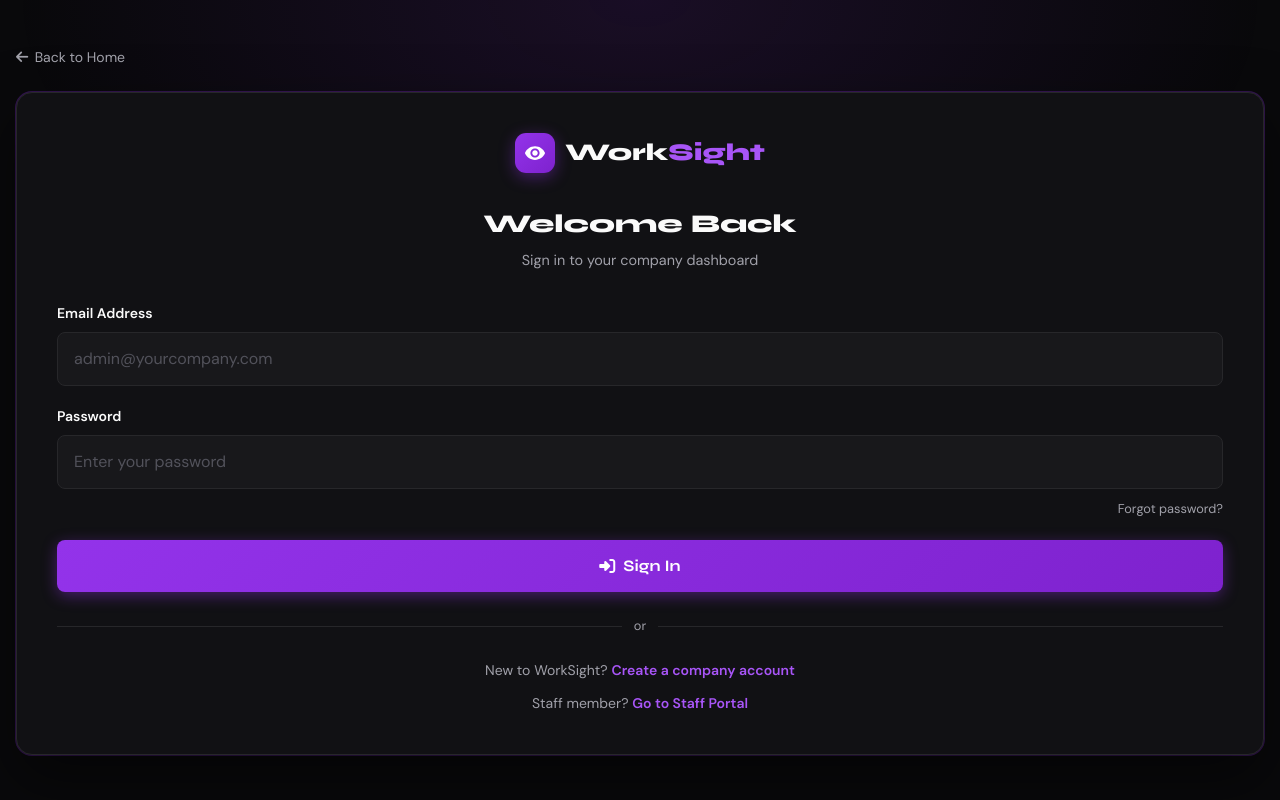
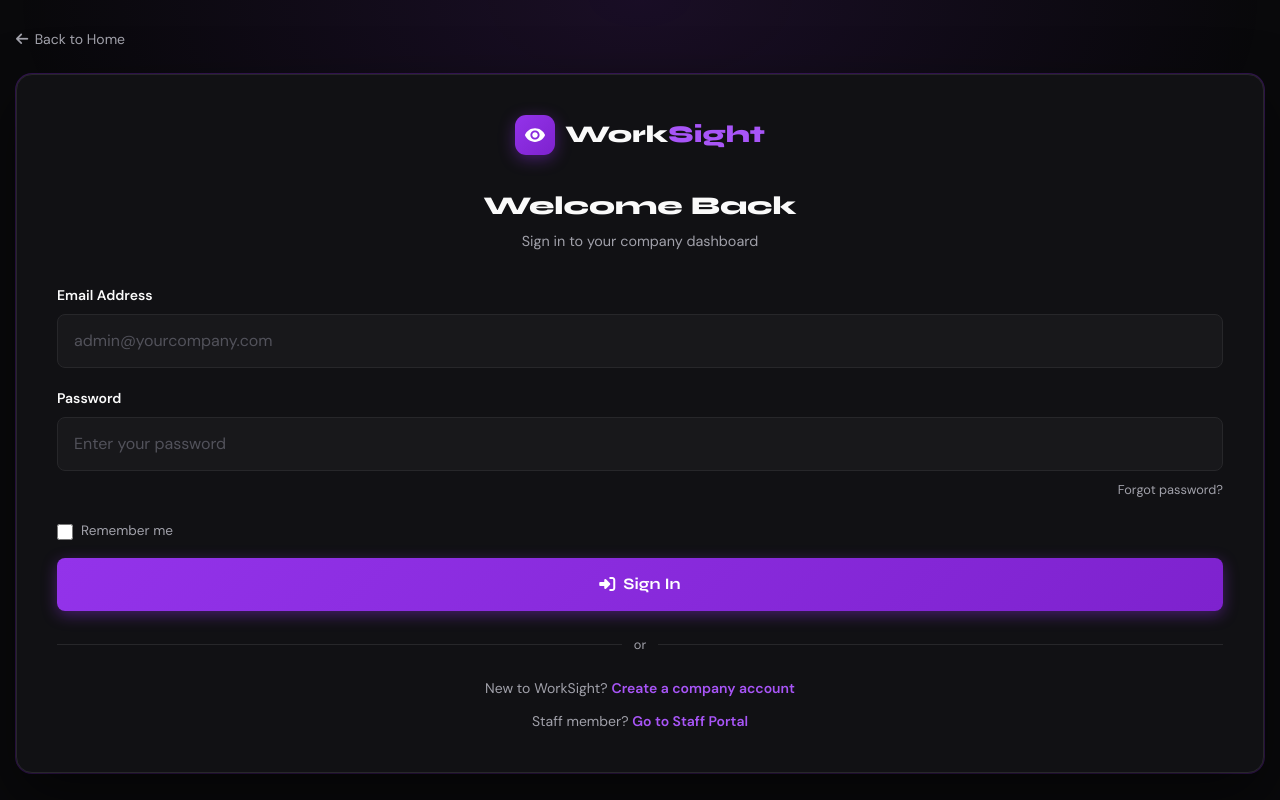
Before and after one commit to HEIS001/worksight, a Flask app: page /login in a window 1280 px wide. Run offline with Flask 3, Linux system fonts and the light colour scheme; parts of the project's set-up code (start-up, migrations or seed data) failed here and were passed over; some libraries are stand-ins or nearby versions.

Commit message:
Update login.html

```diff
--- a/templates/login.html
+++ b/templates/login.html
@@ -181,6 +181,10 @@
                     <a onclick="openForgot(event)">Forgot password?</a>
                 </div>
             </div>
+            <div style="display:flex;align-items:center;gap:0.5rem;margin-bottom:1rem;">
+                <input type="checkbox" id="remember-me" style="width:16px;height:16px;accent-color:#7c3aed;cursor:pointer;">
+                <label for="remember-me" style="margin:0;font-size:0.85rem;color:var(--text-muted,#888);cursor:pointer;font-weight:normal;">Remember me</label>
+            </div>
             <button type="button" id="login-btn" class="btn-submit" onclick="doLogin()">
                 <i class="fas fa-sign-in-alt"></i> Sign In
             </button>
@@ -218,6 +222,12 @@
     <script>
         // Allow Enter key to log in
         document.addEventListener('DOMContentLoaded', () => {
+            // Load remembered email
+            const savedEmail = localStorage.getItem('admin_remembered_email');
+            if (savedEmail) {
+                document.getElementById('email').value = savedEmail;
+                document.getElementById('remember-me').checked = true;
+            }
             ['email','password'].forEach(id => {
                 document.getElementById(id).addEventListener('keydown', e => {
                     if (e.key === 'Enter') doLogin();
@@ -248,6 +258,12 @@
                 });
                 const data = await res.json();
                 if (res.ok && data.success) {
+                    const rememberMe = document.getElementById('remember-me');
+                    if (rememberMe && rememberMe.checked) {
+                        localStorage.setItem('admin_remembered_email', email);
+                    } else {
+                        localStorage.removeItem('admin_remembered_email');
+                    }
                     window.location.href = '/admin';
                 } else {
                     showLoginAlert(data.error || 'Invalid email or password.', 'error');
```
